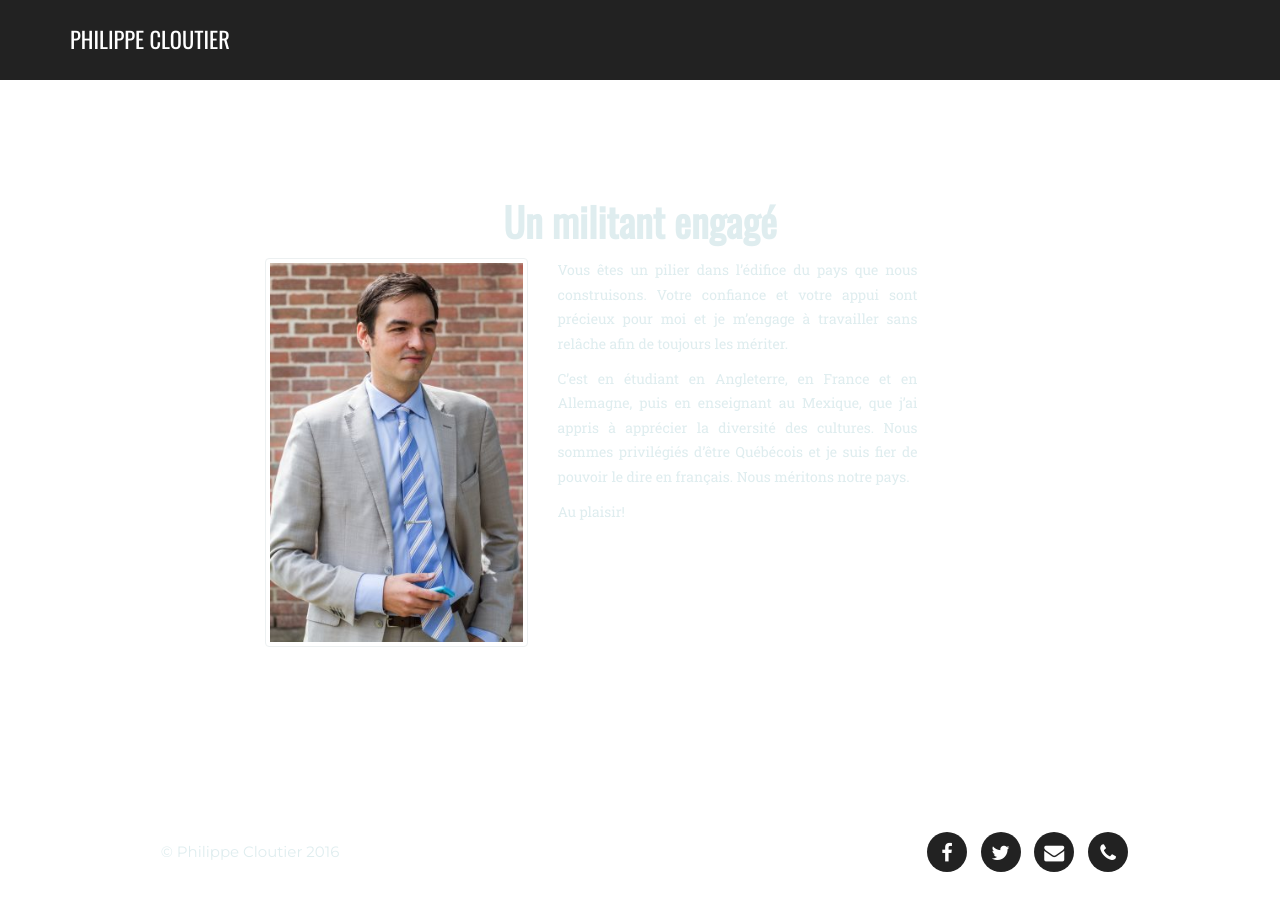
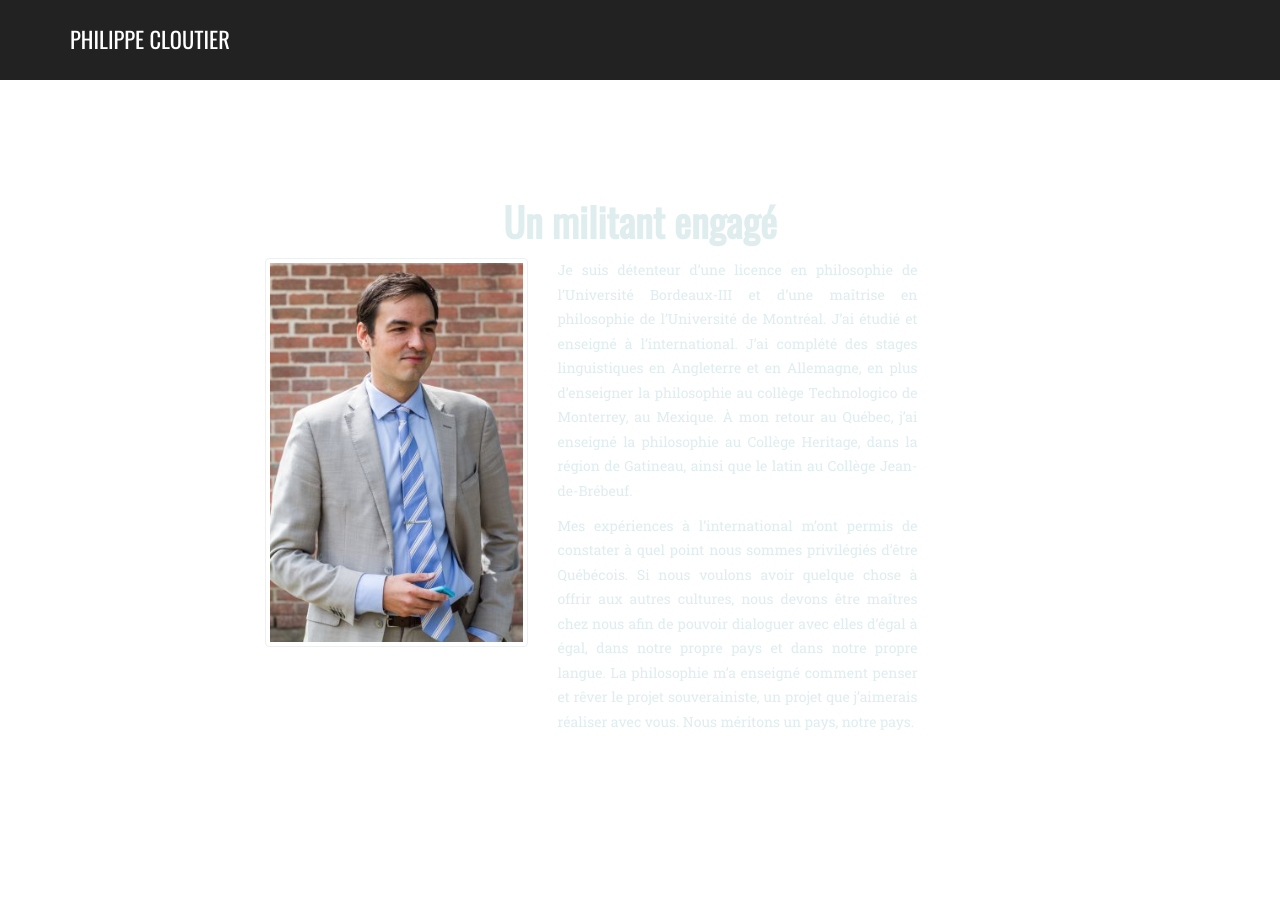
Before and after one commit to p-cloutier/p-cloutier.github.io, a Jekyll site: the page built from index.html, in a window 1280 px wide and 900 px high, scrolled down 2174 px. Built offline with Jekyll 4.4.1, drawn with Linux system fonts in a browser that asks for light colours; some web fonts are replaced.

Commit message:
Changement de la biographie.

```diff
--- a/_includes/a-propos.html
+++ b/_includes/a-propos.html
@@ -9,9 +9,8 @@
 							<p><img src="../img/philippe-cloutier.jpg" class="img-responsive img-thumbnail" alt="Philippe Cloutier"></p>
 						</div>
 						<div class="col-md-9 col-lg-4 text-justify">
-							<p>Vous êtes un pilier dans l’édifice du pays que nous construisons. Votre confiance et votre appui sont précieux pour moi et je m’engage à travailler sans relâche afin de toujours les mériter.</p>
-                            <p>C’est en étudiant en Angleterre, en France et en Allemagne, puis en enseignant au Mexique, que j’ai appris à apprécier la diversité des cultures. Nous sommes privilégiés d’être Québécois et je suis fier de pouvoir le dire en français. Nous méritons notre pays.</p>
-                            <p>Au plaisir!</p>
+							<p>Je suis détenteur d’une licence en philosophie de l’Université Bordeaux-III et d’une maîtrise en philosophie de l’Université de Montréal. J’ai étudié et enseigné à l’international. J’ai complété des stages linguistiques en Angleterre et en Allemagne, en plus d’enseigner la philosophie au collège Technologico de Monterrey, au Mexique. À mon retour au Québec, j’ai enseigné la philosophie au Collège Heritage, dans la région de Gatineau, ainsi que le latin au Collège Jean-de-Brébeuf.</p>
+                            <p>Mes expériences à l’international m’ont permis de constater à quel point nous sommes privilégiés d’être Québécois. Si nous voulons avoir quelque chose à offrir aux autres cultures, nous devons être maîtres chez nous afin de pouvoir dialoguer avec elles d’égal à égal, dans notre propre pays et dans notre propre langue. La philosophie m’a enseigné comment penser et rêver le projet souverainiste, un projet que j’aimerais réaliser avec vous. Nous méritons un pays, notre pays.</p>
 						</div>
 					</div>
                 </div>
```
